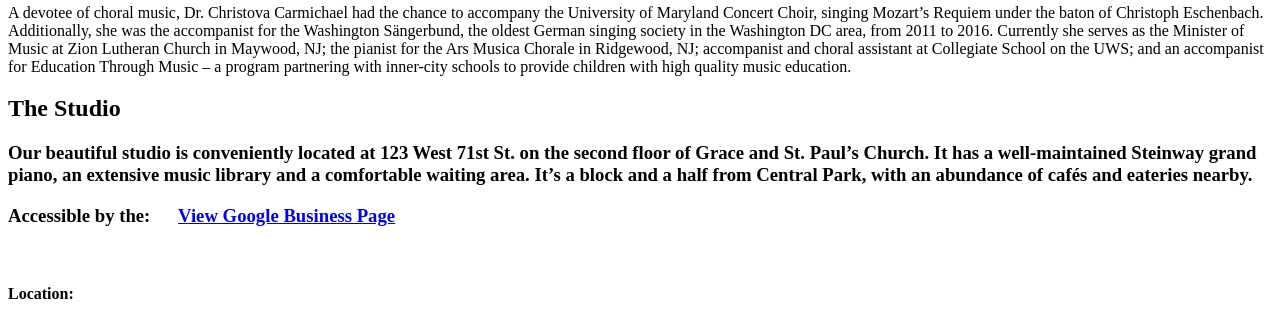
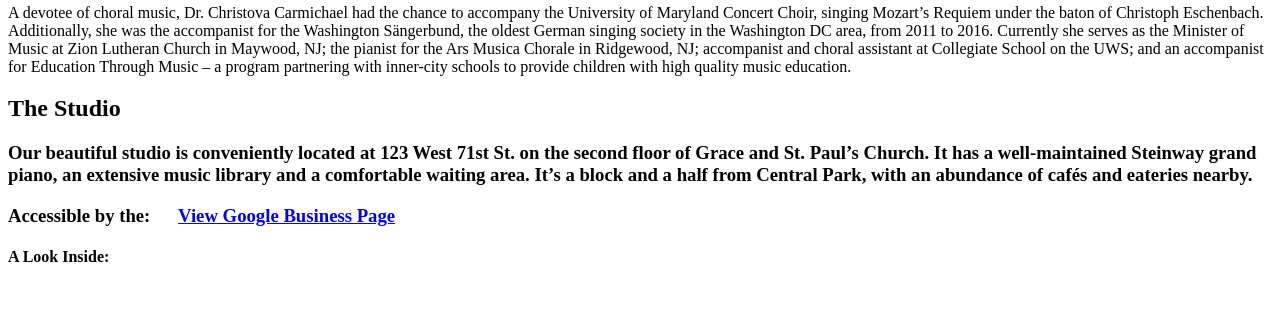
Before and after one commit to martinhenrylester/uwspianoschool, a Jekyll site: the page built from _posts/2014-07-16-project-3.markdown, in a window 1280 px wide, cut to the strip 2215-2535 px from the top of the page. Built offline with Jekyll 4.4.1, drawn with Linux system fonts in a browser that asks for light colours; some web fonts are replaced.

Commit message:
Update Studio section

```diff
--- a/_includes/css/agency.css
+++ b/_includes/css/agency.css
@@ -453,7 +453,7 @@ section {
 
 section h2.section-heading {
     margin-top: 0;
-    margin-bottom: 15px;
+    margin-bottom: 35px;
     font-size: 40px;
 }
 
--- a/_includes/studio.html
+++ b/_includes/studio.html
@@ -4,8 +4,8 @@
             <div class="row">
                 <div class="col-lg-12 text-center">
                     <h2 class="section-heading">The Studio</h2>
-                    <h3 class="section-subheading text-muted">Our beautiful studio is conveniently located at 123 West 71st St. on the second floor of Grace and St. Paul’s Church.  It has a well-maintained Steinway grand piano, an extensive music library and a comfortable waiting area.  It’s a block and a half from Central Park, with an abundance of cafés and eateries nearby.</h3>
-                    <h3 class="section-subheading text-muted">Accessible by the:
+                    <h3 class="section-subheading">Our beautiful studio is conveniently located at 123 West 71st St. on the second floor of Grace and St. Paul’s Church.  It has a well-maintained Steinway grand piano, an extensive music library and a comfortable waiting area.  It’s a block and a half from Central Park, with an abundance of cafés and eateries nearby.</h3>
+                    <h3 class="section-subheading">Accessible by the:
                       <img class="img-circle" src="img/studio/1-train.png" alt="">
                       <img class="img-circle" src="img/studio/2-train.png" alt="">
                       <img class="img-circle" src="img/studio/3-train.png" alt="">
@@ -17,7 +17,12 @@
                 <div class="row">
                   <div class="col-sm-6">
                     <div class="row">
-                      <img class="img-circle img-responsive" src="img/studio/piano-studio-1.jpg" alt="">
+                        <div class="col-lg-12 text-center">
+                            <h4 class="section-heading">A Look Inside:</h4>
+                        </div>
+                    </div>
+                    <div class="row">
+                        <img class="img-rounded img-responsive studio-pics" src="img/studio/piano-studio-1.jpg" alt="">
                     </div>
                   </div>
                   <div class="col-sm-6">
```
